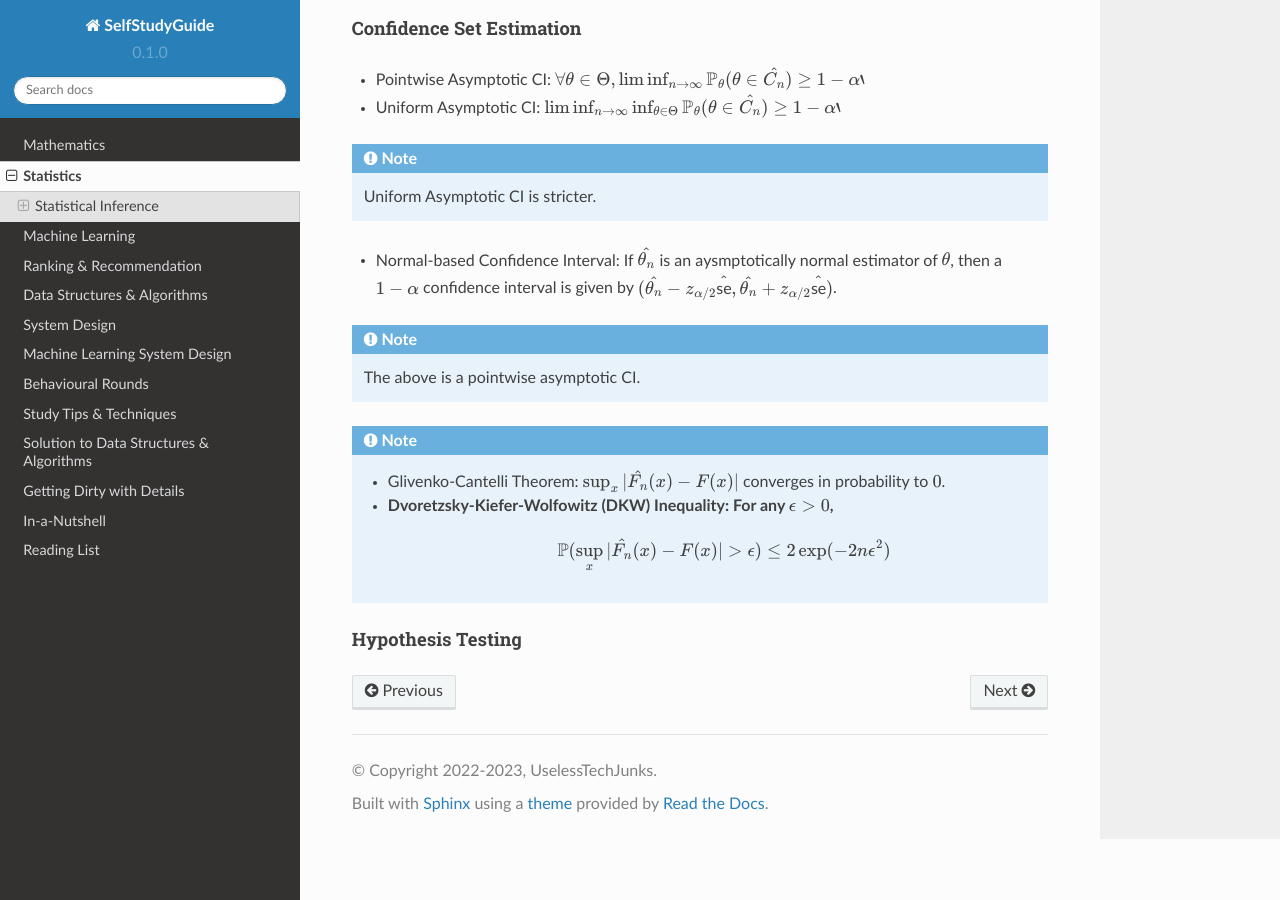
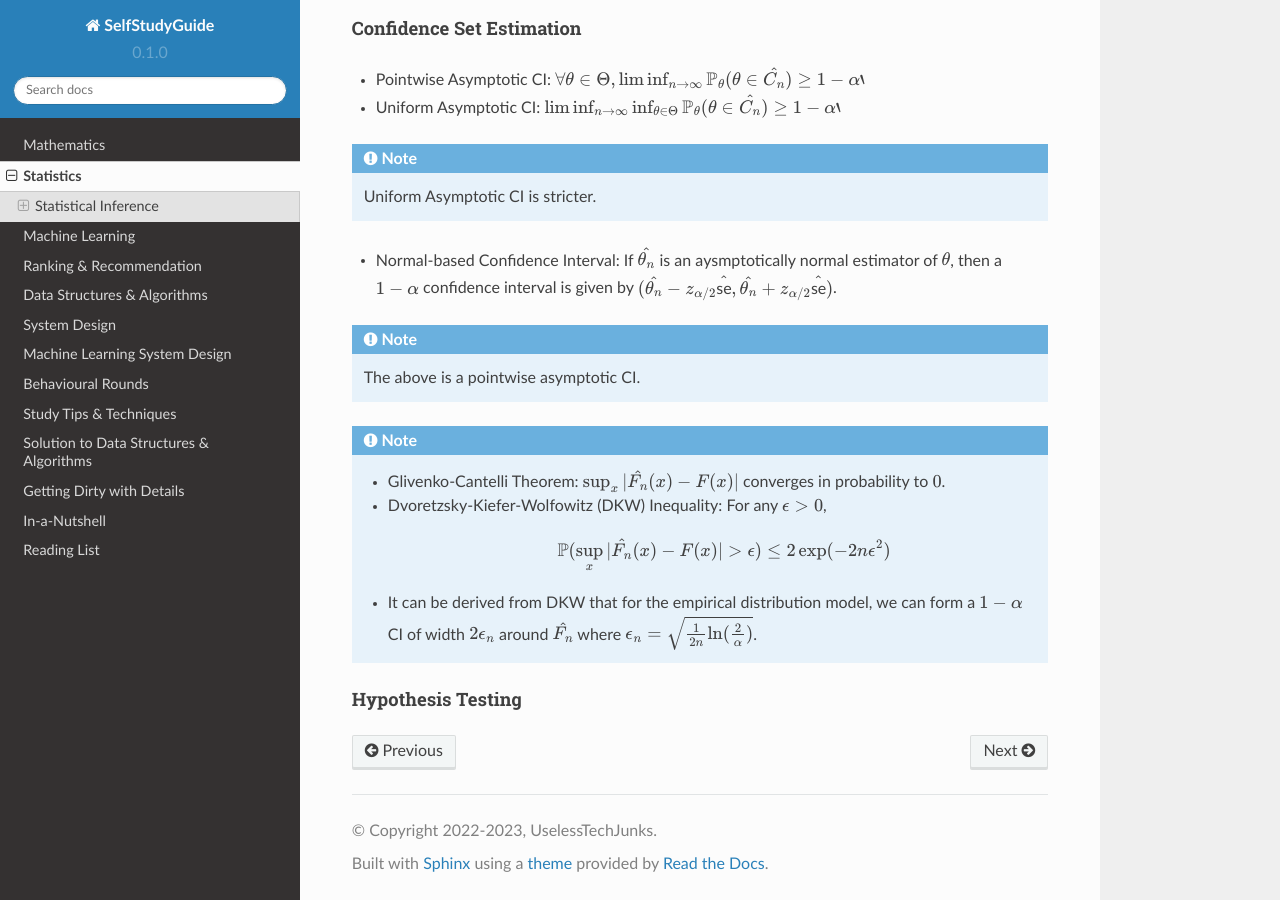
Before and after one commit to uselesstechjunks/leetcode, a Sphinx documentation site: the page built from docs/source/stat.rst, in a window 1280 px wide and 900 px high, scrolled down 4100 px. Built offline with Sphinx 7.4.7 and the Read the Docs theme 2.0.0, drawn with Linux system fonts in a browser that asks for light colours.

Commit message:
Update stat.rst

```diff
--- a/docs/source/stat.rst
+++ b/docs/source/stat.rst
@@ -148,8 +148,11 @@ Confidence Set Estimation
 .. note::
     * Glivenko-Cantelli Theorem: :math:`\sup_{x}|\hat{F_n}(x)-F(x)|` converges in probability to :math:`0`.
     * Dvoretzsky-Kiefer-Wolfowitz (DKW) Inequality: For any :math:`\epsilon>0`,
+
         .. math::
             \mathbb{P}(\sup_x|\hat{F_n}(x)-F(x)|>\epsilon) \le 2\exp(-2n\epsilon^2)
 
+    * It can be derived from DKW that for the empirical distribution model, we can form a :math:`1-\alpha` CI of width :math:`2\epsilon_n` around :math:`\hat{F_n}` where :math:`\epsilon_n=\sqrt{\frac{1}{2n}\ln(\frac{2}{\alpha})}`.
+
 Hypothesis Testing
 ---------------------------------
```
